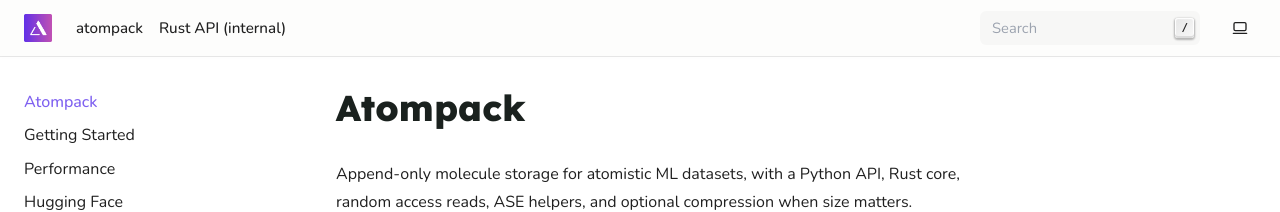
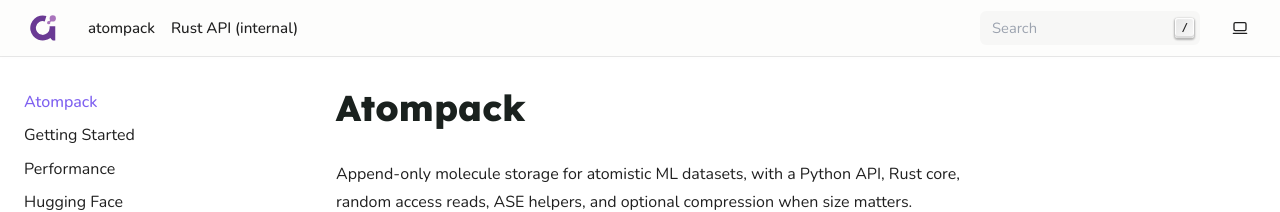
Before and after one commit to LeMaterial/atompack, a Sphinx documentation site: the page built from docs/source/index.rst, in a window 1280 px wide. Shown: the top 212 px of the page. Built offline with Sphinx 7.4.7, drawn with Linux system fonts in a browser that asks for light colours; pages that are not in the unit, such as notebooks, are missing from menus.

Commit message:
docs: add Atompack branding to README and documentation (#49)

```diff
--- a/docs/source/_static/css/custom.css
+++ b/docs/source/_static/css/custom.css
@@ -1,4 +1,9 @@
 /* Copyright 2025 Entalpic */
+
+.sy-head-brand img {
+    width: 40px;
+    height: 40px;
+}
 
 :root {
     --custom-c-dimmed: rgb(162, 162, 162);
--- a/docs/source/conf.py
+++ b/docs/source/conf.py
@@ -50,9 +50,11 @@
 html_static_path = ["_static"]
 html_css_files = ["css/custom.css"]
 html_js_files = ["js/custom.js"]
-html_logo = "_static/img/entalpic-logo-rounded.png"
-html_favicon = "_static/img/entalpic-logo-rounded-96.png"
+html_logo = "_static/img/atompack-logo.svg"
+html_favicon = "_static/img/atompack-favicon.svg"
 html_theme_options = {
+    "light_logo": "_static/img/atompack-logo.svg",
+    "dark_logo": "_static/img/atompack-logo-dark.svg",
     "nav_links": [
         {
             "title": "atompack",
```
Also changed, not shown: README.md (+9 -2 lines), docs/source/_static/img/atompack-favicon.svg (added), docs/source/_static/img/atompack-logo-dark.svg (added), docs/source/_static/img/atompack-logo.svg (added).
